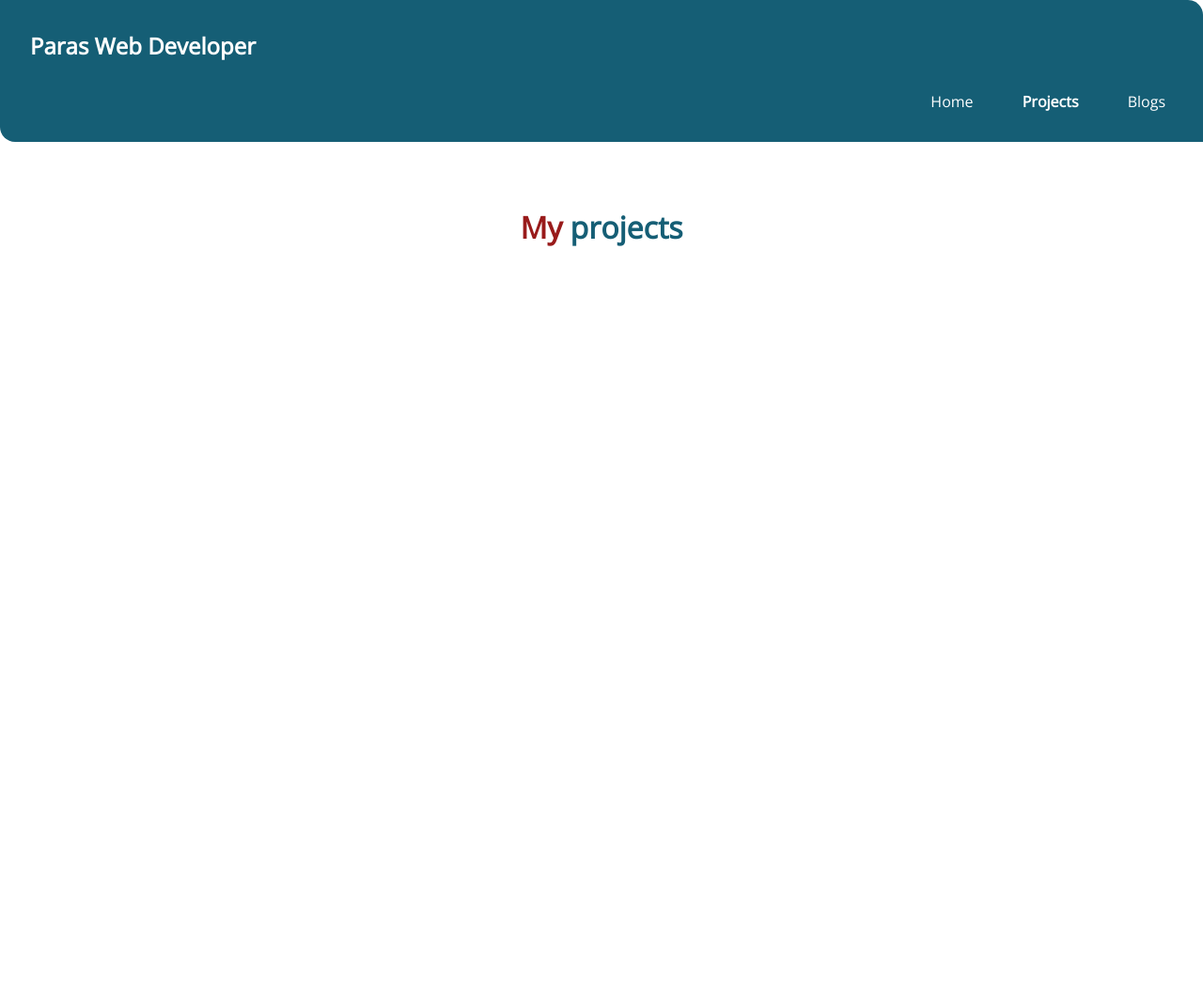
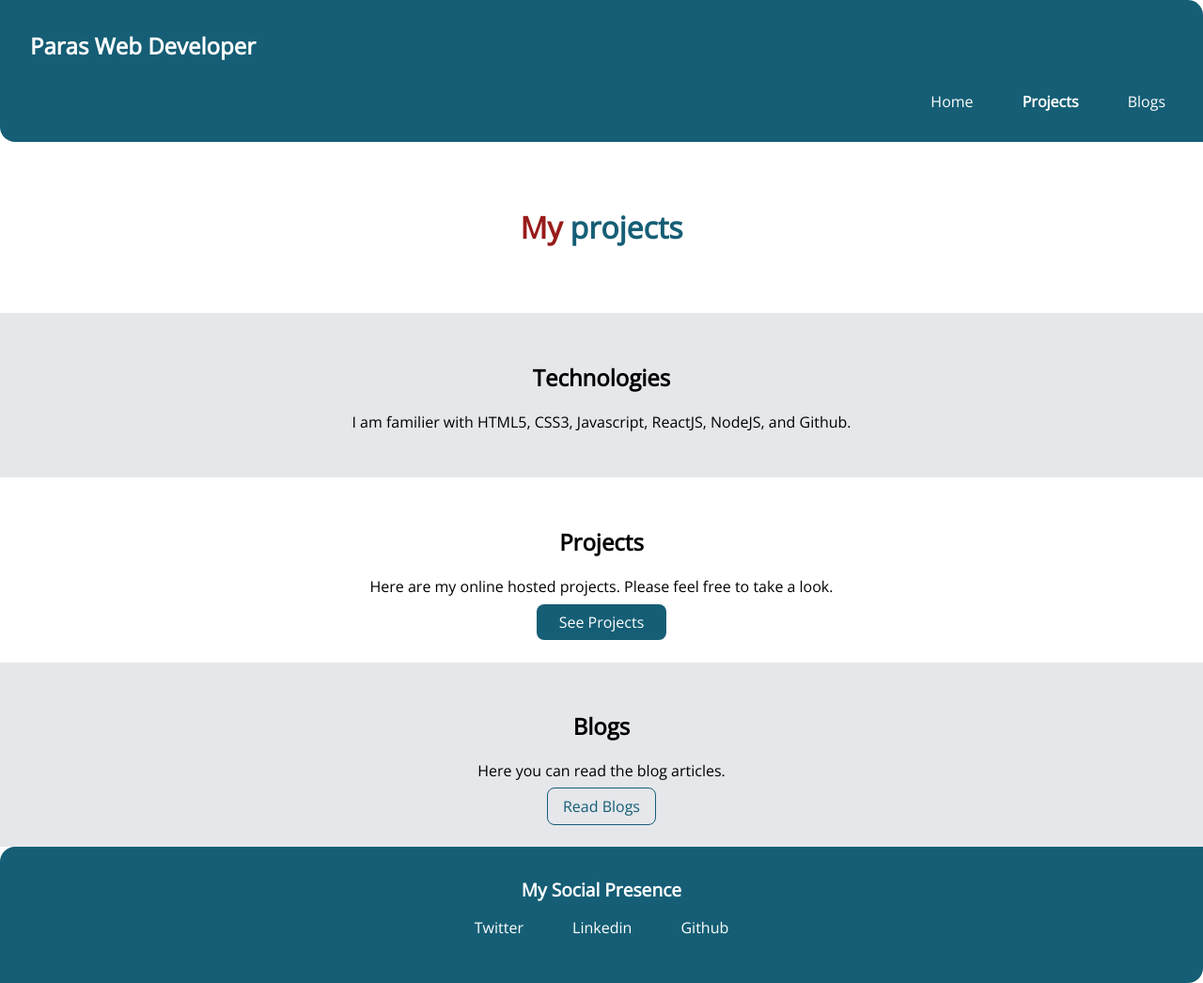
Before and after one commit to ParasMohan/Component-Library-HTML-CSS, a plain HTML site: page projects.html in a window 1280 px wide. Shown: the whole page at 94% size. Before the commit the page ends 800 px from the top, so only its background shows below. Drawn offline with nearby package versions, Linux system fonts and the light colour scheme; a web font is replaced by a local one.

Commit message:
Style changes

```diff
--- a/projects.html
+++ b/projects.html
@@ -7,6 +7,7 @@
     <title>Document</title>
     <link href= "styles.css" rel="stylesheet" />
 </head>
+
 <body>
     <nav class="navigation container">
         <div class="nav-brand">Paras Web Developer </div>
@@ -29,5 +30,43 @@
 
     </header>
 
+    <section class="section off-white">
+
+        <h1> Technologies</h1>
+        <div class="container container-center"> <p> I am familier with HTML5, CSS3, Javascript, ReactJS, NodeJS, and Github. </p></div>
+
+        </section>
+
+
+    <section class="section">
+    <h1> Projects </h1>
+    <div class="container container-center"> <p>Here are my online hosted projects. Please feel free to take a look.</p></div>
+    <a class="link link-primary" href="/projects.html"> See Projects</a>
+    </section>
+
+    <section class="section off-white">
+
+        <h1> Blogs </h1>
+        <div class="container container-center"> <p> Here you can read the blog articles.</p></div>
+        <a class="link link-secondary" href="/blogs.html"> Read Blogs </a>
+        </section>
+
+        <footer class="footer">
+            <div class="footer-header"> My Social Presence </div>
+            <ul class="social-links list-non-bullet">
+                <li class="list-item-inline">
+                    <a class="link" href="https://twitter.com/irealparas">Twitter</a>
+                </li>
+                <li class="list-item-inline">
+                    <a class="link" href="https://linkedin.com/in/irealparas">Linkedin</a>
+                </li>
+                <li class="list-item-inline">
+                     <a class="link" href="https://github.com/parasmohan">Github</a>
+                </li>
+            </ul>
+
+        </footer>
+
+
 </body>
 </html>
```
Also changed, not shown: blogs.html (+24 -0 lines), index.html (+1 -1 lines).
